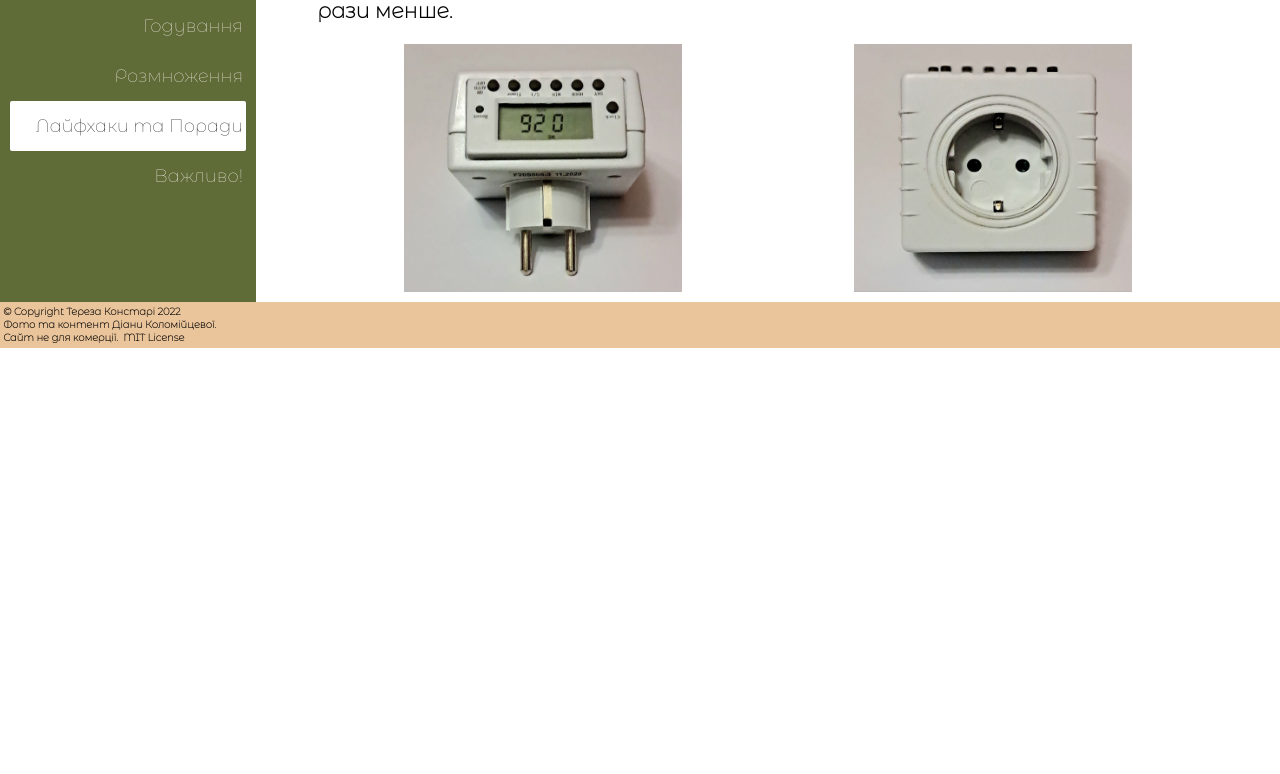
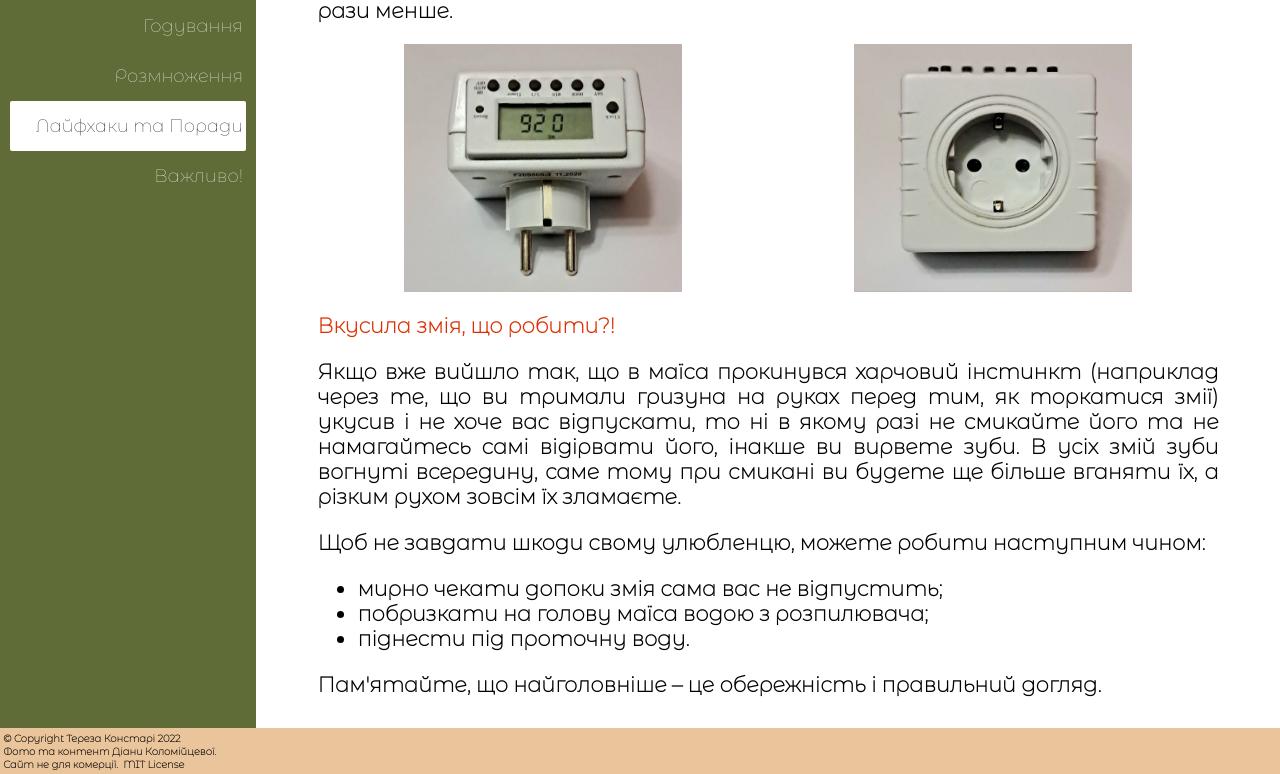
Before and after one commit to Teresa-Konsta/lovely-snakes, a Next.js app: page /lifehacks in a window 1280 px wide. Shown: the part 400-1174 px from the top of the page. Before the commit the page ends 800 px from the top, so only its background shows below. Built offline with nearby package versions, Linux system fonts and the light colour scheme.

Commit message:
Update lifehacks.js

```diff
--- a/pages/lifehacks.js
+++ b/pages/lifehacks.js
@@ -1,5 +1,6 @@
 import Image from "next/image";
 import PageContainer from "../components/UI/PageContainer";
+import styles from '../components/UI/PageContainer.module.css';
 
 export default function Lifehacks() {
     return(
@@ -32,6 +33,29 @@ export default function Lifehacks() {
                     quality='100'
                 />
             </div>
+            <h3>
+                <p className={styles.stress}>
+                    Вкусила змія, що робити?!
+                </p>
+                <p>
+                    Якщо вже вийшло так, що в маїса прокинувся харчовий інстинкт
+                    (наприклад через те, що ви тримали гризуна на руках перед тим, як торкатися змії)
+                    укусив і не хоче вас відпускати, то ні в якому разі не смикайте його та не намагайтесь самі відірвати його,
+                    інакше ви вирвете зуби. В усіх змій зуби вогнуті всередину, саме тому при смикані ви будете ще більше вганяти їх,
+                    а різким рухом зовсім їх зламаєте.
+                </p>
+                <p>
+                    Щоб не завдати шкоди свому улюбленцю, можете робити наступним чином:
+                </p>
+                <ul>
+                    <li>мирно чекати допоки змія сама вас не відпустить;</li>
+                    <li>побризкати на голову маїса водою з розпилювача;</li>
+                    <li>піднести під проточну воду.</li>
+                </ul>
+                <p>
+                    Пам'ятайте, що найголовніше – це обережність і правильний догляд.
+                </p>
+            </h3>
         </PageContainer>
     );
 }
```
